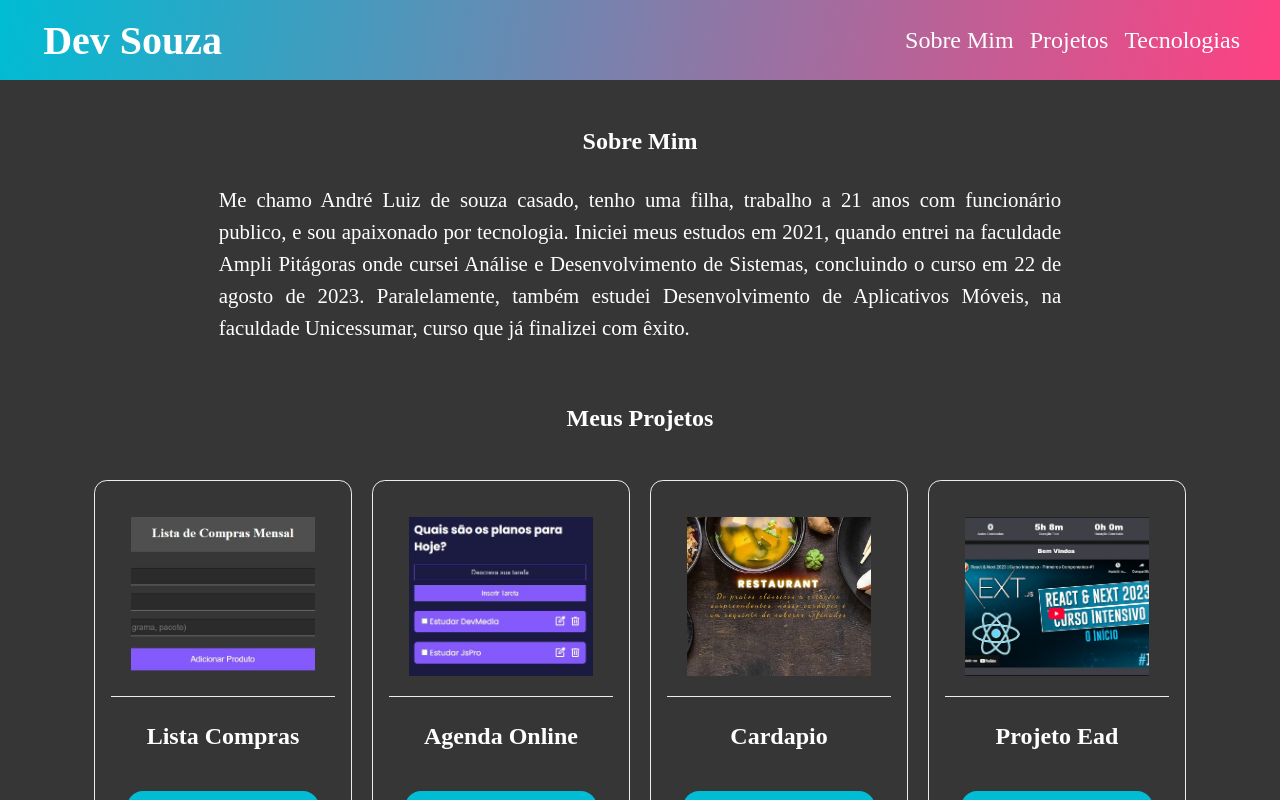
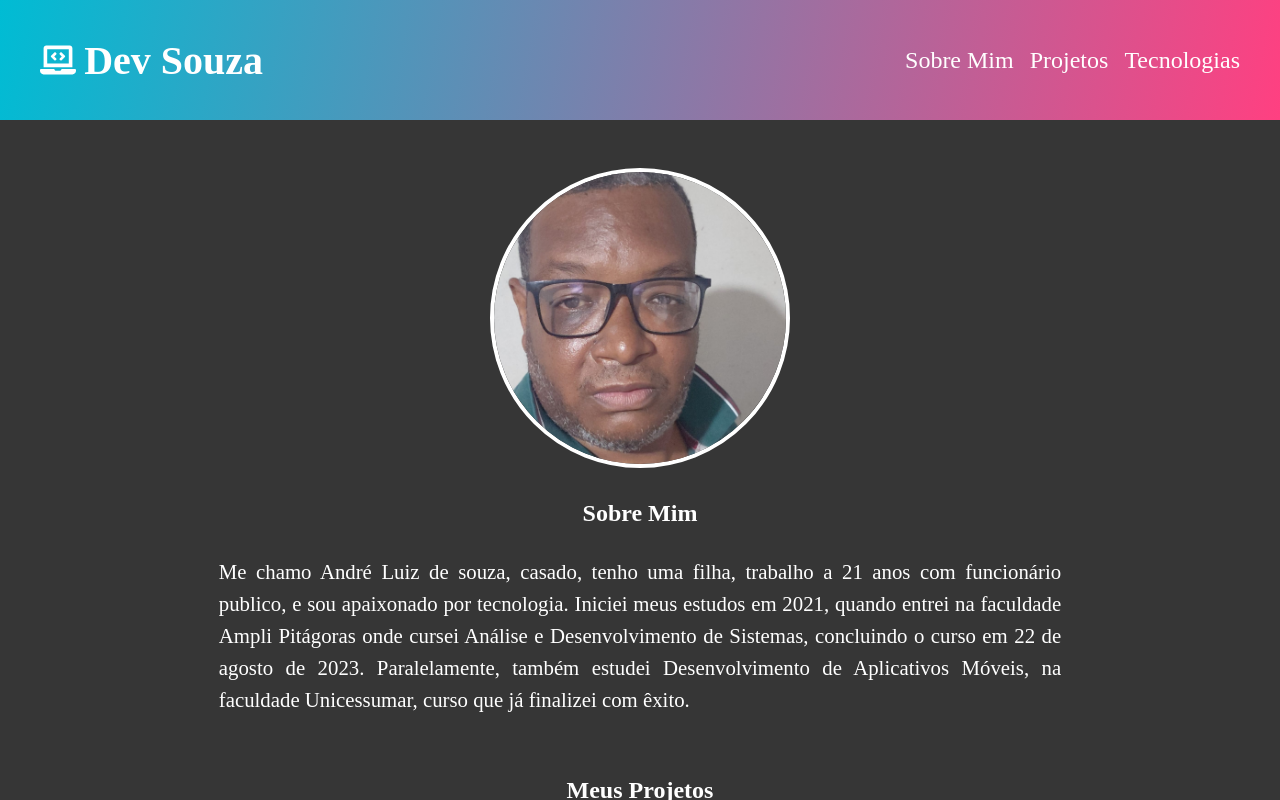
Before and after one commit to AndreSouzanl/landingPagePessoal, a Next.js app: page / in a window 1280 px wide. Shown: the top 800 px of the page. Built offline with nearby package versions, Linux system fonts and the light colour scheme.

Commit message:
atualizando

```diff
--- a/package.json
+++ b/package.json
@@ -9,8 +9,10 @@
     "lint": "next lint"
   },
   "dependencies": {
+    "@fortawesome/react-fontawesome": "^3.1.0",
+    "next": "15.4.6",
     "react": "19.1.0",
     "react-dom": "19.1.0",
-    "next": "15.4.6"
+    "react-icons": "^5.5.0"
   }
 }
--- a/src/app/page.js
+++ b/src/app/page.js
@@ -3,19 +3,27 @@ import estilos from "./page.module.css";
 import Sobre from "@/componentes/Sobre/Sobre";
 import Projetos from "@/componentes/Projetos/Projetos";
 import Rodape from "@/componentes/Rodape/Rodape";
+import Image from "next/image";
+import icone from "@/data/icone";
 
 export default function Home() {
   return (
     <div className={estilos.containerPrincipal}>
       <Header nome="Dev Souza" />
       <main className={estilos.main}>
+        <div className={estilos.foto_perfil}>
+          <Image
+            className={estilos.foto}
+            src={icone.foto}
+            alt="foto de Perfil"
+          />
+        </div>
         <Sobre
           subtitulo="Sobre Mim"
-          descricao=" Me chamo André Luiz de souza casado, tenho uma filha, trabalho a 21 anos com funcionário publico, e sou apaixonado por tecnologia. Iniciei meus estudos em 2021, quando entrei na faculdade Ampli Pitágoras onde cursei Análise e Desenvolvimento de Sistemas, concluindo o curso em 22 de agosto de 2023. Paralelamente, também estudei Desenvolvimento de Aplicativos Móveis, na faculdade Unicessumar, curso que já finalizei com êxito.
+          descricao=" Me chamo André Luiz de souza, casado, tenho uma filha, trabalho a 21 anos com funcionário publico, e sou apaixonado por tecnologia. Iniciei meus estudos em 2021, quando entrei na faculdade Ampli Pitágoras onde cursei Análise e Desenvolvimento de Sistemas, concluindo o curso em 22 de agosto de 2023. Paralelamente, também estudei Desenvolvimento de Aplicativos Móveis, na faculdade Unicessumar, curso que já finalizei com êxito.
          "
         />
         <Projetos titulo="Meus Projetos" />
-
       </main>
       <Rodape texto="Desenvolvido por Dev Souza" />
     </div>
--- a/src/app/page.module.css
+++ b/src/app/page.module.css
@@ -10,3 +10,19 @@
   padding: 1rem;
   flex: 1;
 }
+
+.foto_perfil{
+  display: flex;
+  justify-content: center;
+  align-items: center;
+  margin-top: 2rem;
+}
+
+.foto {
+  border-radius: 50%;
+  width: 300px;
+  height: 300px;
+  border: 4px solid #ffffff;
+  object-fit: cover;
+
+}
--- a/src/componentes/Cards/Cards.module.css
+++ b/src/componentes/Cards/Cards.module.css
@@ -6,8 +6,8 @@
   padding: 1rem;
   border-radius: 0.8rem;
   flex-wrap: wrap;
+}
 
-}
 .image_wrapper {
   position: relative;
   width: 100%;
--- a/src/componentes/Header/Header.jsx
+++ b/src/componentes/Header/Header.jsx
@@ -1,19 +1,21 @@
-import Link from "next/link"
-import estilos from "./Header.module.css"
-export default function Header(props){
-  return(
+import Link from "next/link";
+import estilos from "./Header.module.css";
+import { FaLaptopCode } from "react-icons/fa";
+
+export default function Header(props) {
+  return (
     <header className={estilos.header}>
       <div className={estilos.header_container}>
-        <div>
-           <h1>{props.nome}</h1>
+        <div className={estilos.logo}>
+          <FaLaptopCode  size={36} stroke={1} />
+          <h1>{props.nome}</h1>
         </div>
         <nav className={estilos.links_navegacao}>
-        <Link href={'#sobre'}>Sobre Mim</Link>
-        <Link href={'#projetos'}>Projetos</Link>
-        <Link href={'#sobre'}>Tecnologias</Link>
+          <Link href={"#sobre"}>Sobre Mim</Link>
+          <Link href={"#projetos"}>Projetos</Link>
+          <Link href={"#sobre"}>Tecnologias</Link>
         </nav>
       </div>
-
     </header>
-  )
+  );
 }
--- a/src/componentes/Header/Header.module.css
+++ b/src/componentes/Header/Header.module.css
@@ -1,7 +1,7 @@
 .header {
   color: #fff;
   width: 100%;
-  height: 10vh;
+  height: 15vh;
   display: flex; /* garante alinhamento */
   align-items: center; /* centraliza verticalmente */
   background: linear-gradient(100deg, #00bcd4, #ff4081);
@@ -39,3 +39,9 @@
   border-radius: 0.8rem;
   transition: width 0.4s ease-in-out;
 }
+.logo{
+  display:flex;
+  align-items:center;
+  gap: 5px
+
+}
--- a/src/componentes/Rodape/Rodape.jsx
+++ b/src/componentes/Rodape/Rodape.jsx
@@ -3,6 +3,7 @@ export default function Rodape(props){
   return(
     <div className={estilos.rodape}>
       <p>{props.texto}</p>
+
     </div>
   )
 }
--- a/src/data/icone.js
+++ b/src/data/icone.js
@@ -2,5 +2,6 @@ import list from "/public/site2.jpg";
 import ead from "/public/ead.jpg";
 import agenda from "/public/agenda.jpg";
 import menu from "/public/menu.jpg";
+import foto from "/public/foto.jpg";
 
-export default { menu, list, ead, agenda };
+export default { menu, list, ead, agenda, foto };
--- a/src/data/projetos.js
+++ b/src/data/projetos.js
@@ -19,18 +19,11 @@ const dados = [
     url: "https://menu-beta-ten.vercel.app/",
     texto: "Cardapio",
   },
-
   {
-    imagem: icone.ead,
-    titulo: "Projeto Ead",
+    imagem: icone.menu,
+    titulo: "Cardapio",
     url: "https://menu-beta-ten.vercel.app/",
-    texto: "Projeto Ead",
-  },
-  {
-    imagem: icone.ead,
-    titulo: "Projeto Ead",
-    url: "https://menu-beta-ten.vercel.app/",
-    texto: "Projeto Ead",
+    texto: "Cardapio",
   },
 ];
 export default dados;
```
Also changed, not shown: public/foto.jpg (added), 1 other file (tests, documents, lock files or other folders).
